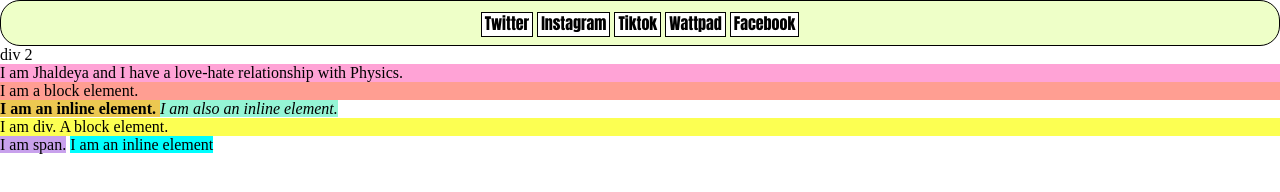
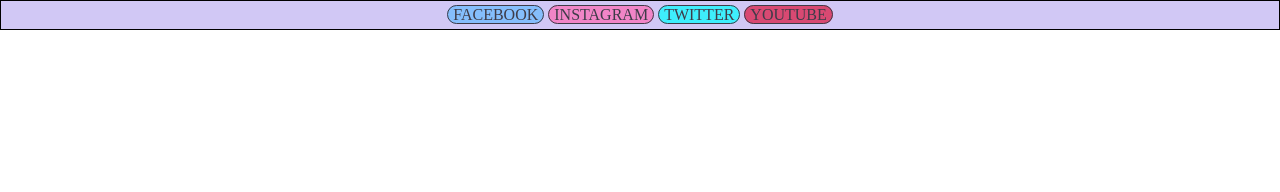
Before and after one commit to deyadeys/jhaldeyamabano_module5, a plain HTML site: page index.html in a window 1280 px wide. Drawn offline with Linux system fonts and the light colour scheme; a web font is replaced by a local one.

Commit message:
Add files via upload

```diff
--- a/index.html
+++ b/index.html
@@ -4,66 +4,17 @@
     <meta charset="UTF-8">
     <meta name="viewport" content="width=device-width, initial-scale=1.0">
     <title>Document</title>
-    <style>
-        *{ /** asterisk means all HTML elements **/
-            margin: 0px;
-            padding: 0px;
-        }
-        .menubar{/** this is a css class call **/
-            background-color: rgb(238, 255, 200);
-            border-radius: 20px;
-            display: block;
-            border: 1px solid black;
-            text-align: center;
-            padding: 10px;
-        }
-        div{ /** This is a CSS HTML call **/
-
-        }
-        #links{
-                        border: 1px solid black;
-            background-color: rgb(255, 255, 255);
-            display: inline;
-            padding: 3px;
-        }
-        #links a{
-            text-decoration: none;
-            color: black;
-            font-family: Impact, Haettenschweiler, 'Arial Narrow Bold', sans-serif;
-        }
-        #links:hover{
-            background-color: rgb(107, 138, 39);
-        }
-
-    </style>
 </head>
 <body>
-    <div class="menubar">
 
-        <div>
-
+    <div class="container">
+        <div class="navbar">
+            <div class="links" id="x"><a href=""class="rounded  blue">FACEBOOK</a></div>
+            <div class="links" id="x"><a href=""class="rounded  pink">INSTAGRAM</a></div>
+            <div class="links" id="x"><a href=""class="rounded  skyblue">TWITTER</a></div>
+            <div class="links" id="x"><a href=""class="rounded  red">YOUTUBE</a></div>
         </div>
-        <div id="links"><a href="">Twitter</a></div>
-        <div id="links"><a href="">Instagram</a></div>
-        <div id="links"><a href="">Tiktok</a></div>
-        <div id="links"><a href="">Wattpad</a></div>
-        <div id="links"><a href="">Facebook</a></div>
-
     </div>
-    <div>
-        div 2
-    </div>
-
-
-
-
-    <p style="background-color: rgb(255, 163, 214);">I am Jhaldeya and I have a love-hate relationship with Physics.</style></p>
-    <p style="background-color: rgb(255, 158, 146);"> I am a block element.</p>
-    <strong style="background-color: #ecc851;"> I am an inline element. </strong>
-    <i style="background-color: #95f5d5;"> I am also an inline element. </i>
-    <div style="background-color: rgb(252, 255, 82);"> I am div. A block element.</div>
-    <span style="background-color: rgb(200, 161, 236);"> I am span.</span>
-    <span style="background-color: aqua;">I am an inline element</span>
-
+<link rel="stylesheet" href="style.css">
 </body>
 </html>
--- /dev/null
+++ b/style.css
@@ -0,0 +1,35 @@
+@import url('https://fonts.googleapis.com/css2?family=Dancing+Script:wght@600;700&family=Poppins:wght@400;600&family=Skranji&family=Tilt+Prism&display=swap');
+
+*{padding: 0px; margin: 0px;}
+.navbar{
+    border: 1px solid black;
+    padding: 5px;
+    text-align: center;
+    background-color: rgb(209, 200, 245);
+}
+.links{
+    display: inline;
+}
+.links a{
+    text-decoration: none;
+    font-family:'Skranji';
+    font-size: medium;
+    padding: 0 2px 0 2px;
+    padding-left: 5px;
+    padding-right: 5px;
+    border: 1px solid black;
+    opacity: .7;
+    transition: 4s;
+}
+.links a:hover{
+    opacity: 1;
+    font-size: 35px;
+    transition: 0.1s;
+    font-family: 'Courier New', Courier, monospace;
+    color: white;
+}
+.rounded{border-radius: 10px;}
+.skyblue{background-color: aqua; color: black;}
+.pink{background-color: hotpink; color: black;}
+.blue{background-color: rgb(101, 186, 255); color: black;}
+.red{background-color: crimson; color: black;}
```
